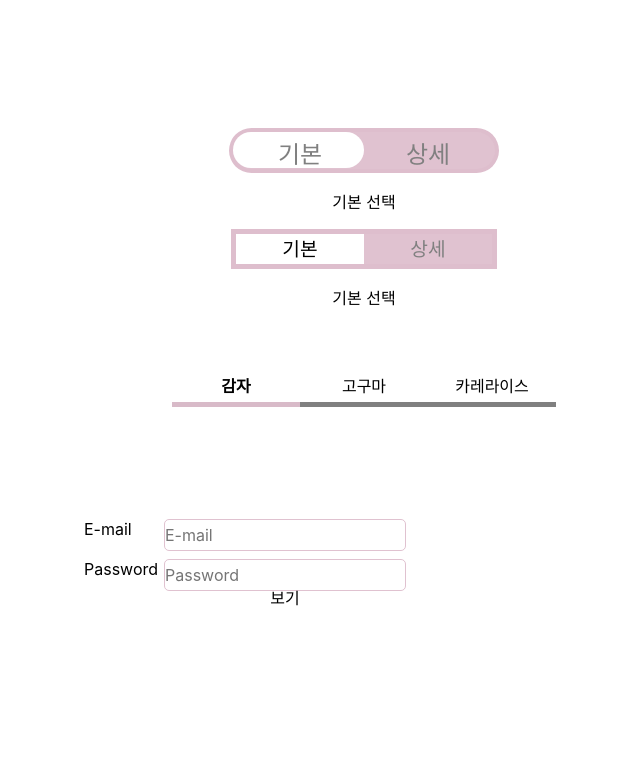
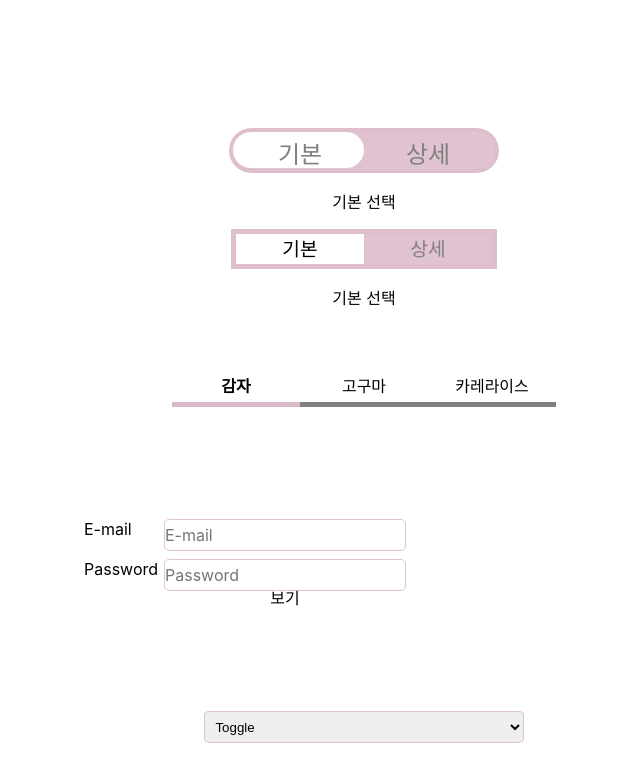
Before and after one commit to allie1125/wanted_pre_onboarding, a React (Create React App) app in the folder wanted_pre_onboarding/: page / in a window 1280 px wide. Shown: the top 782 px of the page, without its empty margins (276-916 px from the left). Built offline with nearby package versions, Linux system fonts and the light colour scheme.

Commit message:
[ADD] Dropdown(핵심요소) 구현

```diff
--- a/wanted_pre_onboarding/src/App.js
+++ b/wanted_pre_onboarding/src/App.js
@@ -3,6 +3,7 @@ import Toggle from "./components/Toggle";
 import Toggle2 from "./components/Toggle2";
 import Tab from "./components/Tab";
 import Input from "./components/Input";
+import Dropdown from "./components/Dropdown";
 
 function App() {
   return (
@@ -11,6 +12,7 @@ function App() {
       <Toggle2 />
       <Tab />
       <Input />
+      <Dropdown />
     </div>
   );
 }
--- /dev/null
+++ b/wanted_pre_onboarding/src/components/Dropdown.js
@@ -0,0 +1,16 @@
+import React from "react";
+
+const Dropdown = () => {
+  const dropdownMenus = ["Toggle", "Tab", "Slider", "Input", "Dropdown"];
+  return (
+    <div className="dropdown_box">
+      <select>
+        {dropdownMenus.map((el) => (
+          <option value={el}>{el}</option>
+        ))}
+      </select>
+    </div>
+  );
+};
+
+export default Dropdown;
--- a/wanted_pre_onboarding/src/style.scss
+++ b/wanted_pre_onboarding/src/style.scss
@@ -155,3 +155,18 @@ $theme_color: rgba(222, 190, 205, 0.934);
     }
   }
 }
+
+//dropdown 컴포넌트
+.dropdown_box {
+  padding: 3rem 0;
+  margin: 0 auto;
+  width: 50%;
+
+  select {
+    width: inherit;
+    height: 2rem;
+    border: 1px solid $theme_color;
+    border-radius: 5px;
+    padding: 0 1%;
+  }
+}
```
